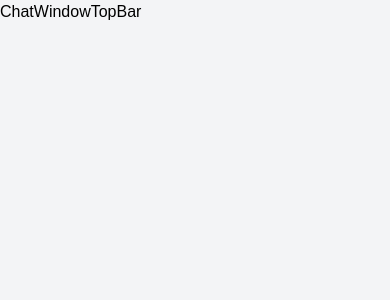
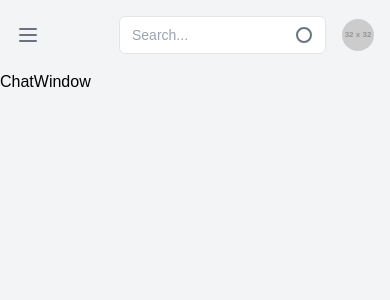
Before and after one commit to brosmar18/ai_assistant, a Next.js app: page / in a window 390 px wide. Shown: the top 300 px of the page. Built offline with nearby package versions, Linux system fonts and the light colour scheme.

Commit message:
TopBar added

```diff
--- a/app/page.tsx
+++ b/app/page.tsx
@@ -6,8 +6,11 @@ const page = () => {
   return (
     <div className='text-black flex h-screen'>
       <SideBar />
+      {/* Main Content  */}
+      <div className="flex flex-col flex-1 w-0 overflow-hidden">
+      <TopBar />
       <ChatWindow />
-      <TopBar />
+      </div>
     </div>
   )
 }
--- a/components/TopBar.tsx
+++ b/components/TopBar.tsx
@@ -1,9 +1,44 @@
-import React from 'react'
+import React from "react";
 
 const TopBar = () => {
   return (
-    <div>TopBar</div>
-  )
-}
+    <div className="flex items-center justify-between flex-shrink-0 p-4">
+      {/* Mobile Menu Button  */}
+      <button
+        className="text-gray-500 focus:outline-none md:hidden"
+        id="mobile-menu-button"
+      >
+        {" "}
+        <svg className="w-6 h-6" fill="none" stroke="currentColor">
+          <path
+            stroke-linecap="round"
+            stroke-linejoin="round"
+            stroke-width="2"
+            d="M4 6h16M4 12h16M4 18h16"
+          />
+        </svg>
+      </button>
+      <div className="flex items-center space-x-4">
+        <div className="relative">
+          <input
+            type="text"
+            className="w-full px-3 py-2 text-sm border rounded-md focus:outline-none"
+            placeholder="Search..."
+          />
+          <button className="absolute inset-y-0 right-0 flex items-center pr-3">
+            <svg className="w-5 h-5 text-gray-500" fill="currentColor">
+              <path
+                fill-rule="evenodd"
+                d="M10 18a8 8 0 100-16 8 8 0 000 16zm6-8a6 6 0 11-12 0 6 6 0 0112 0z"
+                clip-rule="evenodd"
+              />
+            </svg>
+          </button>
+        </div>
+        <img src="https://via.placeholder.com/32" alt="Avatar" className="w-8 h-8 rounded-full" />
+      </div>
+    </div>
+  );
+};
 
-export default TopBar
+export default TopBar;
```
